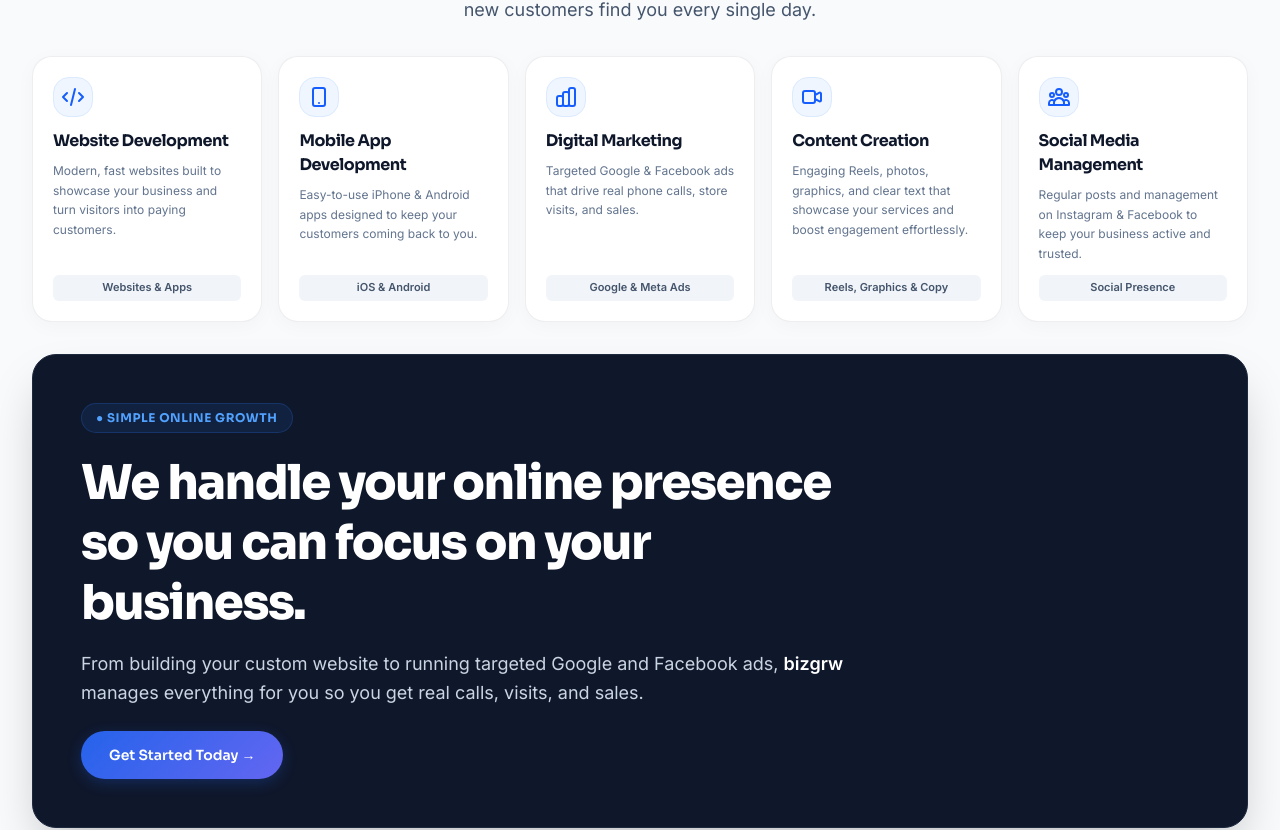
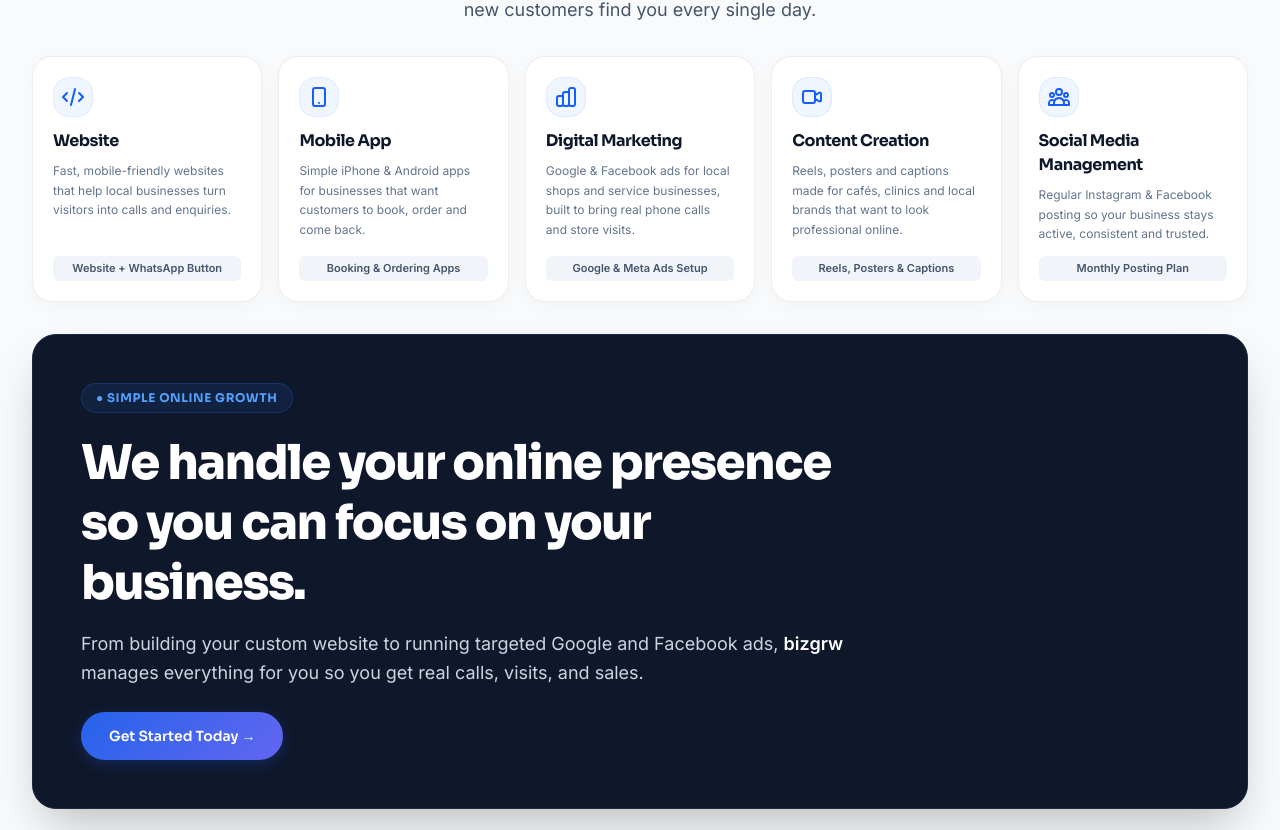
Before and after one commit to Dharsan15/bizzgroww-landingpage, a React (Vite) app: page / in a window 1280 px wide. Shown: the part 938-1768 px from the top of the page. Built offline with nearby package versions, Linux system fonts and the light colour scheme.

Commit message:
form fix

```diff
--- a/index.html
+++ b/index.html
@@ -3,11 +3,27 @@
 
 <head>
   <meta charset="UTF-8" />
-  <link rel="icon" type="image/svg+xml" href="" />
+  <link rel="icon" type="image/png" href="/logo.png" />
+  <link rel="shortcut icon" type="image/png" href="/logo.png" />
+  <link rel="apple-touch-icon" href="/logo.png" />
   <meta name="viewport" content="width=device-width, initial-scale=1.0" />
-  <title>Bizgrw — Helping Businesses Grow Online</title>
+  <title>bizgrw — Helping Businesses Grow Online</title>
   <meta name="description"
-    content="Bizgrw is a digital growth agency specializing in web development, mobile apps, digital marketing, content creation, and social media management." />
+    content="bizgrw helps local businesses turn visitors into calls and enquiries with fast websites, mobile apps, digital marketing, content creation & social media management." />
+  <meta property="og:title" content="bizgrw — Helping Businesses Grow Online" />
+  <meta property="og:description" content="Fast, mobile-friendly websites, mobile apps, digital marketing, content creation, and social media management for local businesses." />
+  <meta property="og:image" content="/logo.png" />
+  <meta name="twitter:card" content="summary_large_image" />
+  <meta name="twitter:image" content="/logo.png" />
+  <script type="application/ld+json">
+  {
+    "@context": "https://schema.org",
+    "@type": "Organization",
+    "name": "bizgrw",
+    "logo": "/logo.png",
+    "description": "bizgrw provides website development, mobile apps, digital marketing, content creation, and social media management for local businesses."
+  }
+  </script>
 </head>
 
 <body>
--- a/src/components/Contact.jsx
+++ b/src/components/Contact.jsx
@@ -76,6 +76,49 @@ export default function Contact() {
     setStatus('submitting')
     setStatusMsg('')
 
+    const name = form.name.trim()
+    const email = form.email.trim()
+    const phone = form.phone.trim() || 'Not provided'
+    const message = form.message.trim()
+
+    const payload = {
+      name,
+      email,
+      phone,
+      message,
+      _subject: `New Lead from Website: ${name}`,
+      _template: 'table',
+      subject: `New Lead from Website: ${name}`,
+    }
+
+    let success = false
+
+    // 1. Try Web3Forms if valid key is set
+    const accessKey = import.meta.env.VITE_WEB3FORMS_ACCESS_KEY
+    if (accessKey && accessKey !== 'YOUR_WEB3FORMS_ACCESS_KEY') {
+      try {
+        const response = await fetch('https://api.web3forms.com/submit', {
+          method: 'POST',
+          headers: {
+            'Content-Type': 'application/json',
+            'Accept': 'application/json',
+          },
+          body: JSON.stringify({
+            access_key: accessKey,
+            ...payload,
+          }),
+        })
+        const data = await response.json()
+        if (response.ok && (data.success === true || data.success === 'true')) {
+          success = true
+        }
+      } catch (err) {
+        console.warn('Web3Forms submit failed, trying FormSubmit endpoint...', err)
+      }
+    }
+
+    // 2. Try FormSubmit AJAX endpoint (No API Key Required, sends directly to bizgrw@gmail.com)
+    if (!success) {
       try {
         const response = await fetch('https://formsubmit.co/ajax/bizgrw@gmail.com', {
           method: 'POST',
@@ -83,29 +126,30 @@ export default function Contact() {
             'Content-Type': 'application/json',
             'Accept': 'application/json',
           },
-        body: JSON.stringify({
-          name: form.name.trim(),
-          email: form.email,
-          phone: form.phone || 'Not provided',
-          message: form.message,
-          _subject: `New Lead from Website: ${form.name}`.trim(),
-          _captcha: 'false',
-        }),
+          body: JSON.stringify(payload),
         })
+        const data = await response.json()
+        if (response.ok && (data.success === 'true' || data.success === true || data.message?.includes('success'))) {
+          success = true
+        }
+      } catch (err) {
+        console.warn('FormSubmit endpoint failed:', err)
+      }
+    }
 
-      const data = await response.json()
-
-      if (response.ok && (data.success === 'true' || data.success === true || response.status === 200)) {
+    if (success) {
       setStatus('success')
-        setStatusMsg('Thank you! Your message has been sent directly to bizgrw@gmail.com. Our team will get back to you within 24 hours.')
+      setStatusMsg('Our team will get back to you.')
       setForm({ name: '', email: '', phone: '', message: '' })
     } else {
-        throw new Error(data.message || 'Submission failed.')
-      }
-    } catch (err) {
-      console.error('Form submission error:', err)
-      setStatus('error')
-      setStatusMsg('There was an issue sending your message automatically. Click below to send directly via email.')
+      // 3. Fail-safe: Direct WhatsApp connection so user is never stuck
+      const waText = encodeURIComponent(`Hi bizgrw!\n\nName: ${name}\nEmail: ${email}\nPhone: ${phone}\n\nMessage:\n${message}`)
+      const waUrl = `https://wa.me/917806802169?text=${waText}`
+      window.open(waUrl, '_blank')
+
+      setStatus('success')
+      setStatusMsg('Connecting you directly via WhatsApp (+91 78068 02169). Our team will respond immediately!')
+      setForm({ name: '', email: '', phone: '', message: '' })
     }
   }
 
--- a/src/components/Footer.jsx
+++ b/src/components/Footer.jsx
@@ -23,8 +23,8 @@ const footerCols = [
   {
     title: 'Services',
     links: [
-      { label: 'Website Development', href: '#services' },
-      { label: 'Mobile App Development', href: '#services' },
+      { label: 'Website', href: '#services' },
+      { label: 'Mobile App', href: '#services' },
       { label: 'Digital Marketing', href: '#services' },
       { label: 'Content Creation', href: '#services' },
       { label: 'Social Media Management', href: '#services' },
--- a/src/components/Services.jsx
+++ b/src/components/Services.jsx
@@ -1,8 +1,8 @@
 const featureCards = [
   {
-    title: 'Website Development',
-    desc: 'Modern, fast websites built to showcase your business and turn visitors into paying customers.',
-    tag: 'Websites & Apps',
+    title: 'Website',
+    desc: 'Fast, mobile-friendly websites that help local businesses turn visitors into calls and enquiries.',
+    tag: 'Website + WhatsApp Button',
     icon: (
       <svg className="w-6 h-6 text-blue-600" fill="none" stroke="currentColor" viewBox="0 0 24 24">
         <path strokeLinecap="round" strokeLinejoin="round" strokeWidth="2" d="M10 20l4-16m4 4l4 4-4 4M6 16l-4-4 4-4" />
@@ -10,9 +10,9 @@ const featureCards = [
     ),
   },
   {
-    title: 'Mobile App Development',
-    desc: 'Easy-to-use iPhone & Android apps designed to keep your customers coming back to you.',
-    tag: 'iOS & Android',
+    title: 'Mobile App',
+    desc: 'Simple iPhone & Android apps for businesses that want customers to book, order and come back.',
+    tag: 'Booking & Ordering Apps',
     icon: (
       <svg className="w-6 h-6 text-blue-600" fill="none" stroke="currentColor" viewBox="0 0 24 24">
         <path strokeLinecap="round" strokeLinejoin="round" strokeWidth="2" d="M12 18h.01M8 21h8a2 2 0 002-2V5a2 2 0 00-2-2H8a2 2 0 00-2 2v14a2 2 0 002 2z" />
@@ -21,8 +21,8 @@ const featureCards = [
   },
   {
     title: 'Digital Marketing',
-    desc: 'Targeted Google & Facebook ads that drive real phone calls, store visits, and sales.',
-    tag: 'Google & Meta Ads',
+    desc: 'Google & Facebook ads for local shops and service businesses, built to bring real phone calls and store visits.',
+    tag: 'Google & Meta Ads Setup',
     icon: (
       <svg className="w-6 h-6 text-blue-600" fill="none" stroke="currentColor" viewBox="0 0 24 24">
         <path strokeLinecap="round" strokeLinejoin="round" strokeWidth="2" d="M9 19v-6a2 2 0 00-2-2H5a2 2 0 00-2 2v6a2 2 0 002 2h2a2 2 0 002-2zm0 0V9a2 2 0 012-2h2a2 2 0 012 2v10m-6 0a2 2 0 002 2h2a2 2 0 002-2m0 0V5a2 2 0 012-2h2a2 2 0 012 2v14a2 2 0 01-2 2h-2a2 2 0 01-2-2z" />
@@ -31,8 +31,8 @@ const featureCards = [
   },
   {
     title: 'Content Creation',
-    desc: 'Engaging Reels, photos, graphics, and clear text that showcase your services and boost engagement effortlessly.',
-    tag: 'Reels, Graphics & Copy',
+    desc: 'Reels, posters and captions made for cafés, clinics and local brands that want to look professional online.',
+    tag: 'Reels, Posters & Captions',
     icon: (
       <svg className="w-6 h-6 text-blue-600" fill="none" stroke="currentColor" viewBox="0 0 24 24">
         <path strokeLinecap="round" strokeLinejoin="round" strokeWidth="2" d="M15 10l4.553-2.276A1 1 0 0121 8.618v6.764a1 1 0 01-1.447.894L15 14M5 18h8a2 2 0 002-2V8a2 2 0 00-2-2H5a2 2 0 00-2 2v8a2 2 0 002 2z" />
@@ -41,8 +41,8 @@ const featureCards = [
   },
   {
     title: 'Social Media Management',
-    desc: 'Regular posts and management on Instagram & Facebook to keep your business active and trusted.',
-    tag: 'Social Presence',
+    desc: 'Regular Instagram & Facebook posting so your business stays active, consistent and trusted.',
+    tag: 'Monthly Posting Plan',
     icon: (
       <svg className="w-6 h-6 text-blue-600" fill="none" stroke="currentColor" viewBox="0 0 24 24">
         <path strokeLinecap="round" strokeLinejoin="round" strokeWidth="2" d="M17 20h5v-2a3 3 0 00-5.356-1.857M17 20H7m10 0v-2c0-.656-.126-1.283-.356-1.857M7 20H2v-2a3 3 0 015.356-1.857M7 20v-2c0-.656.126-1.283.356-1.857m0 0a5.002 5.002 0 019.288 0M15 7a3 3 0 11-6 0 3 3 0 016 0zm6 3a2 2 0 11-4 0 2 2 0 014 0zM7 10a2 2 0 11-4 0 2 2 0 014 0z" />
```
Lines whose indentation alone changed are shown as unchanged.
